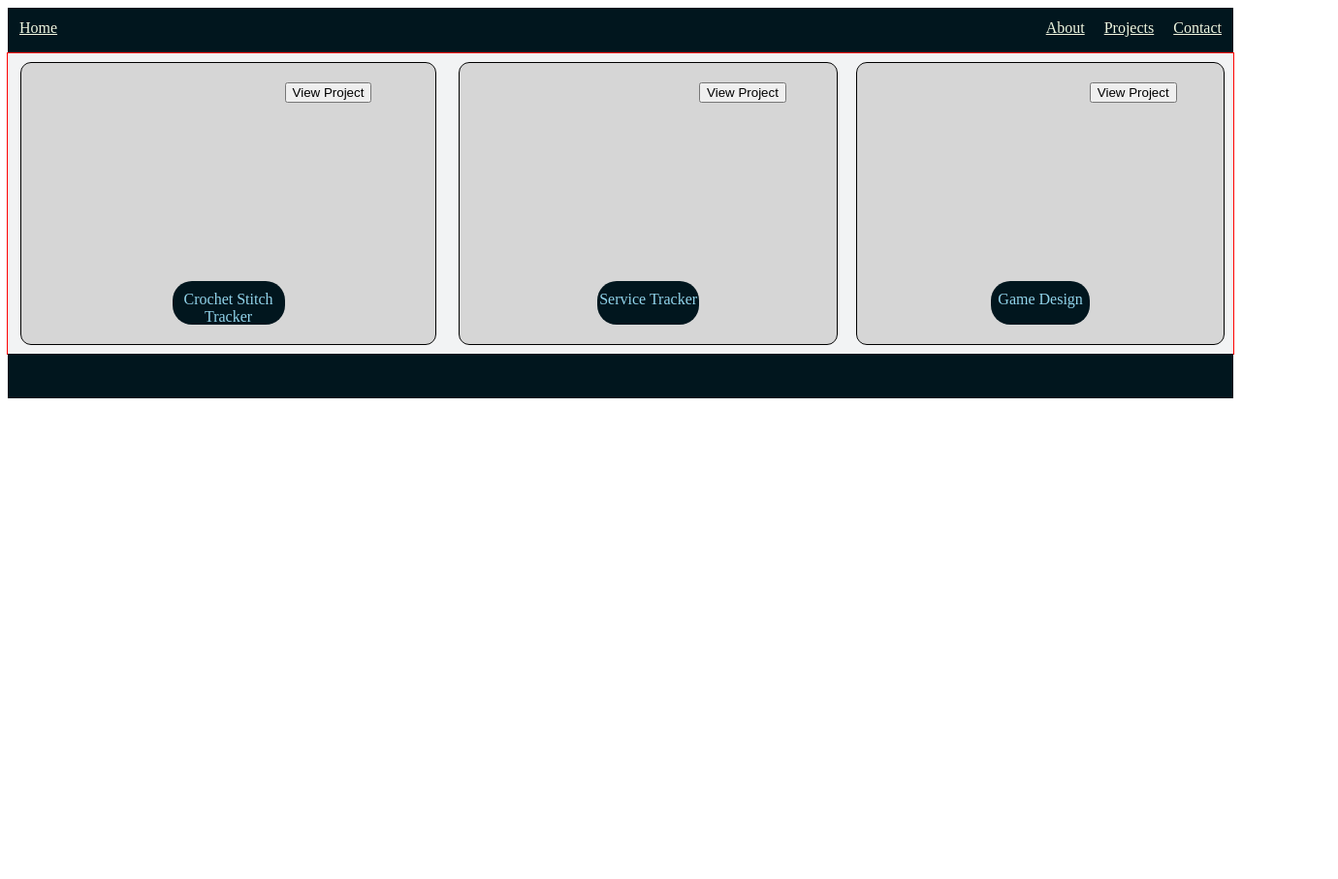
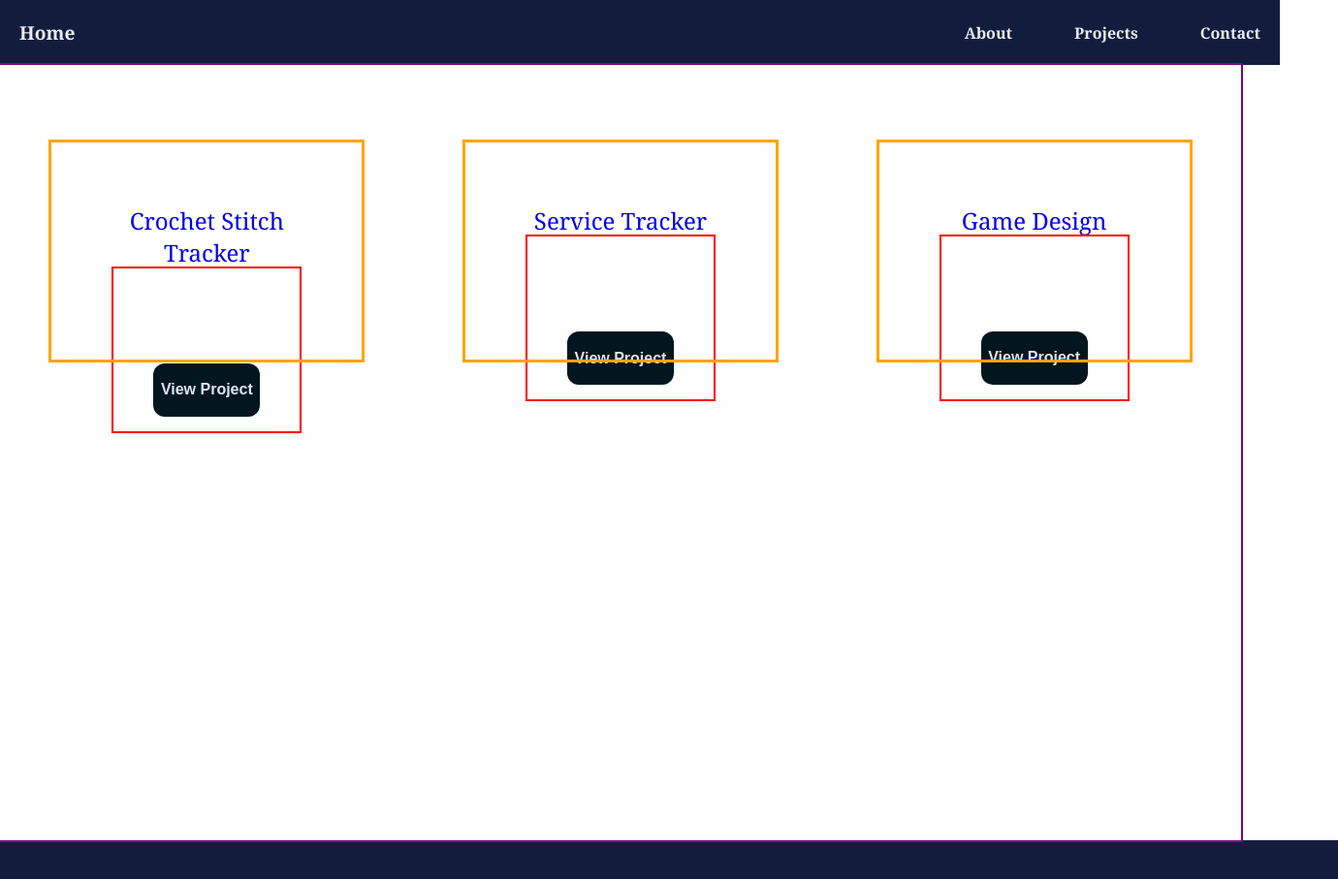
Before and after one commit to ernsuze/2025-Portfolio-Project, a plain HTML site: page projectPage.html in a window 1280 px wide. Shown: the whole page at 97% size, 1380 px wide, since content can reach past the window. Before the commit the page ends 800 px from the top, so only its background shows below. Drawn offline with Linux system fonts and the light colour scheme.

Commit message:
Update projectStyles.css
changed majority of the code for a cleaner look and to have colors of certain things correspond across pages

```diff
--- a/projectStyles.css
+++ b/projectStyles.css
@@ -1,85 +1,103 @@
-.parent {
-    display:grid;
-    grid-template-areas:
-      "header header header"
-      ".container .container .container"
-      "footer footer footer";
-    grid-template-rows: .75fr 5fr .75fr;
+* {
+    margin: 0;
+    padding: 0;
+    font-family: Georgia, Times New Roman, Arial;
+  text-decoration: none;
 }
 
-  header {
+.container {
+  display: grid;
+  grid-template-columns: repeat(3, 1fr);
+  grid-template-rows: 0.5fr 2fr 2fr 0.5fr;
+   justify-items: center;
+  outline: 2px solid purple;
+ height: 100vh;
+  width: 100vw;
+}
+
+.project1 {
+  grid-column: 1;
+  grid-row: 2;
+  width: 45%;
+  height: 30%;
+  outline: 3px solid orange;
+  padding: 15%;
+  text-align: center;
+}
+
+.project2 {
+  grid-column: 2;
+  grid-row: 2;
+    width: 45%;
+  height: 30%;
+  outline: 3px solid orange;
+  padding: 15%;
+    text-align: center;
+}
+
+.project3 {
+   grid-area: 2 / 3 / 3 / 3;
+    width: 45%;
+  height: 30%;
+  outline: 3px solid orange;
+  padding: 15%;
+    text-align: center;
+}
+
+div a {
+  font-size: 1.5em;
+
+}
+.theButtons {
+  display: flex;
+  outline: 2px solid red;
+  height: 175%;
+  justify-content: center;
+}
+
+.projectBtn {
+ height: 55px;
+ width: 110px;
+ align-self: end;
+  font-family: Arial;
+  font-size: 1em;
+  font-weight: 600;
+  margin: 15px;
   background-color: #01161E;
+  color: #dee4fc;
+  border: none;
+  border-radius: 12px;
 }
+.projectBtn:hover {
+background: #9EB3F3; }
 
 header nav {
     display: flex;
     flex-direction: row;
-    gap: 20px;
-    margin: 2px;
-    padding: 10px;
+    align-items: center;
+    padding: 20px;
+    background-color: #121d3e;
+    gap: 5%;
+    width: 100vw;
 
 }
 
 header nav a {
-    color: #EFF6E0;
+    color: #EAECF4;
+    font-size: 1em;
+  font-weight: 600;
 }
 
-  header nav a:first-child {
+#myHome {
     margin-right:auto;
-  }
-
-
-   .container {
-    background-color: #F2F3F4;
-    display: grid;
-    grid-template-columns: auto;
-    outline: 1px solid red;
+    font-size: 1.2em;
 }
 
 footer {
-     background-color: #01161E;
+    justify-content: flex-end;
+    padding: 20px 50px;
+    background-color: #121d3e;
+    width: 100%;
+    flex-direction: row;
+    overflow: hidden;
 }
-
-  .project1, .project2, .project3 {
-    outline: 1px solid black;
-    /* display: inline-block; */
-    display: flex;
-    background-color: #D6D6D6;
-    padding: 20px;
-    margin: 10px;
-    border-radius: 10px;
-    height: 250px;
-    width: 85%;
-    justify-self: center;
-
-  }
-
-  .project2 {
-    grid-column: 2;
-  }
-
-  .project3 {
-    grid-column: 3;
-
-  }
-  .project1 a, .project2 a, .project3 a {
-     align-self: flex-end;
-    text-decoration: none;
-    border-radius: 20px;
-    background-color: #01161E;
-   height: 35px;
-    width: 30%;
-    color: #92D4EB;
-    text-align: center;
-  margin-left: 35%;
-    padding-top: 10px;
-  }
-
-  .project1 a:hover, .project2 a:hover, .project3 a:hover {
-    background-color: #455a64;
-  }
-
-  h2 {
-    text-align: center;
-
-  }
```
Lines whose indentation alone changed are shown as unchanged.
